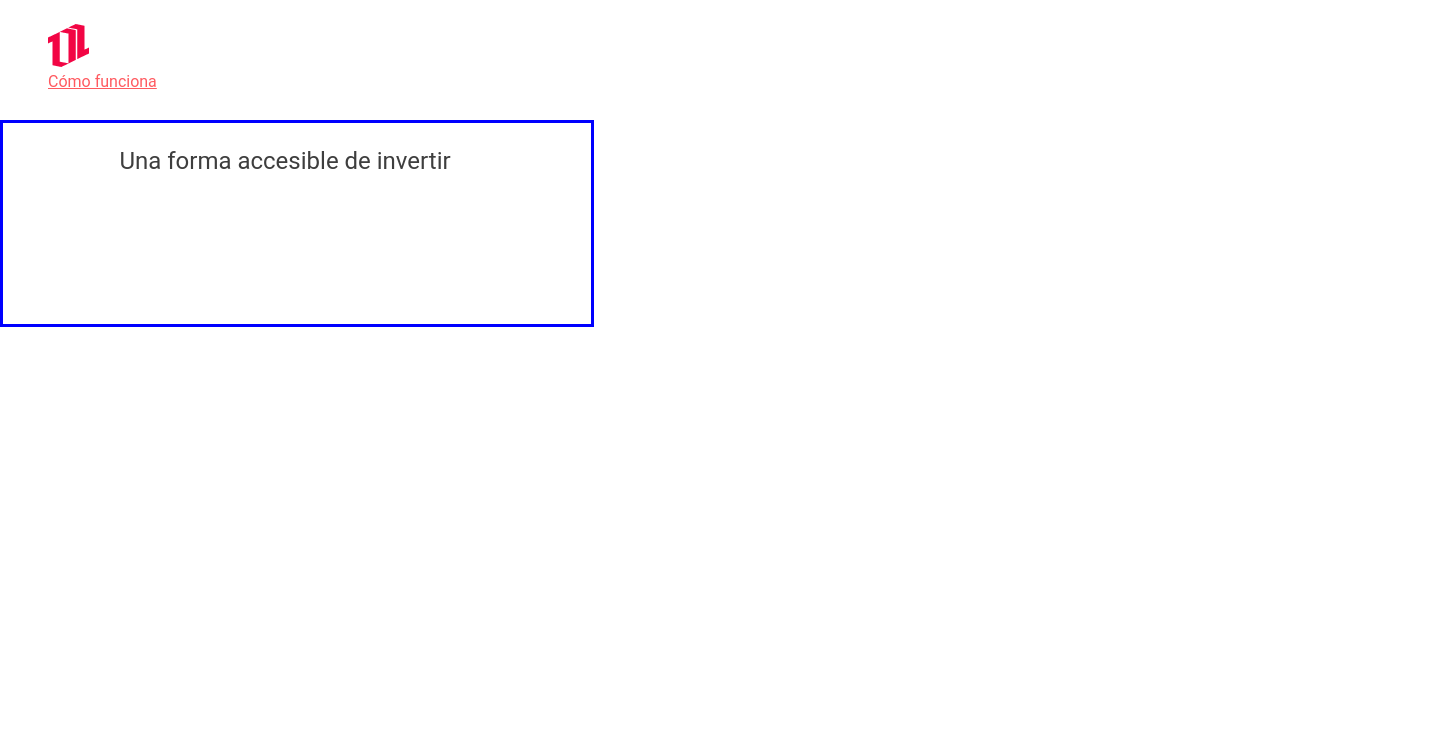
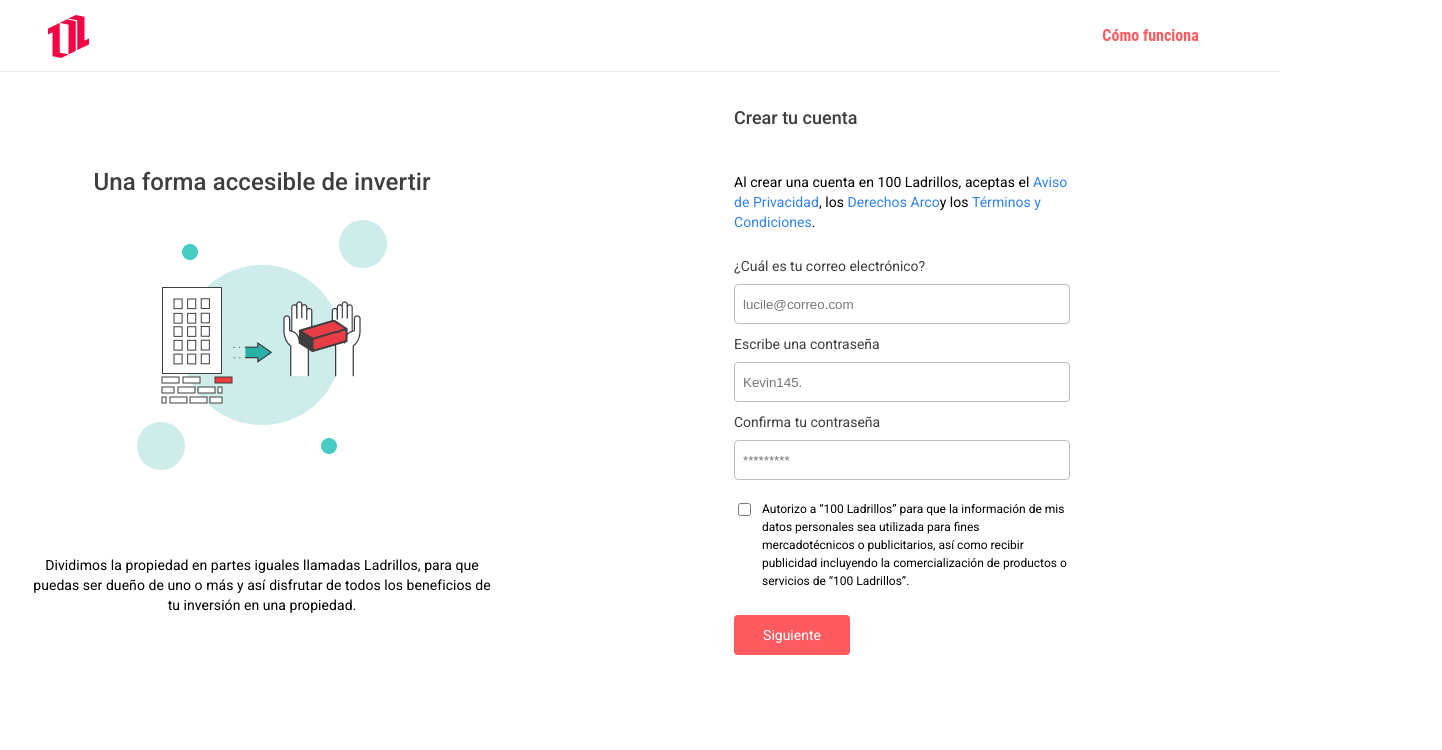
Before and after one commit to luisbanales/onboarding, a website built with Vite: page index.html in a window 1280 px wide. Shown: the whole page, 1442 px wide, since content can reach past the window. Built offline with nearby package versions, Linux system fonts and the light colour scheme.

Commit message:
add signup view layout and styles

```diff
--- a/index.html
+++ b/index.html
@@ -3,6 +3,9 @@
   <head>
     <meta charset="UTF-8" />
     <link rel="icon" type="image/svg+xml" href="/vite.svg" />
+    <link rel="preconnect" href="https://fonts.googleapis.com">
+    <link rel="preconnect" href="https://fonts.gstatic.com" crossorigin>
+    <link href="https://fonts.googleapis.com/css2?family=Roboto:ital,wght@0,100..900;1,100..900&display=swap" rel="stylesheet">
     <meta name="viewport" content="width=device-width, initial-scale=1.0" />
     <title>onboarding</title>
   </head>
--- a/src/Signup/signup.js
+++ b/src/Signup/signup.js
@@ -1,12 +1,59 @@
 import './signupStyle.css'
+import gruopImg from '/Group1670.png'
 
 const signup = () => {
   return (`
-    <div>
-      <div id="copy">
-        <p id="copyTitle">Una forma accesible de invertir</p>
+    <div id="layout">
+      <div id="copyBackground">
+        <p class="copyTitle">Una forma accesible de invertir</p>
+        <div>
+          <img src="${gruopImg}" class="gruopImg" alt="gruopImg" />
+        </div>
+        <div id="textCopy">
+          <p id="text">Dividimos la propiedad en partes iguales llamadas Ladrillos,
+            para que puedas ser dueño de uno o más y así disfrutar de todos
+            los beneficios de tu inversión en una propiedad.
+          </p>
+        </div>
       </div>
-      <div></div>
+
+      <div id="formsLayout">
+        <div class=content>
+          <p class="subtitle">Crear tu cuenta</p>
+
+          <div class="text">
+            <p>Al crear una cuenta en 100 Ladrillos, aceptas el
+              <a class="link" href="">Aviso de Privacidad</a>, los
+              <a class="link" href="">Derechos Arco</a>y los
+              <a class="link" href="">Términos y Condiciones</a>.
+            </p>
+          </div>
+
+          <div class="field">
+            <label for="email" class="label">¿Cuál es tu correo electrónico?</label>
+            <input id="email" class="input" placeholder="lucile@correo.com">
+          </div>
+
+          <div class="field">
+            <label for="password" class="label">Escribe una contraseña</label>
+            <input id="password" class="input" placeholder="Kevin145.">
+          </div>
+
+          <div class="field">
+            <label for="confirmPass" class="label">Confirma tu contraseña</label>
+            <input id="confirmPass" class="input" placeholder="*********">
+          </div>
+
+          <label class="checkbox">
+            <input type="checkbox">
+            Autorizo a “100 Ladrillos” para que la información de mis datos personales
+            sea utilizada para fines mercadotécnicos o publicitarios, así como recibir
+            publicidad incluyendo la comercialización de productos o servicios de “100 Ladrillos”.
+          </label>
+
+          <button class="btn">Siguiente</button>
+        </div>
+      </div>
     </div>
 `);
 };
--- a/src/Signup/signupStyle.css
+++ b/src/Signup/signupStyle.css
@@ -1,22 +1,136 @@
-h1 {
-  color: brown;
+#layout {
+  display: flex;
 }
 
-#copy {
-width: 524px;
-height: 201px;
-top: 72px;
-padding-left: 32px;
-padding-right: 32px;
-border: solid blue;
+#copyBackground {
+  width: 524px;
+  height: 603px;
+  display: flex;
+  flex-direction: column;
+  align-items: center;
+  padding-top: 72px;
 }
 
-#copyTitle {
-  font-family: Roboto;
+.copyTitle {
+  font-family: 'Roboto', sans-serif;
   font-size: 24px;
-  width: 500px;
+  font-weight: 500;
   line-height: 28px;
-  letter-spacing: 0.4%;
+  letter-spacing: 0.004em;
   text-align: center;
   color: #3e3e3e;
+  padding: 0 32px;
 }
+
+#textCopy {
+  height: 201px;
+  display: flex;
+  align-items: center;
+  justify-content: center;
+  gap: 10px;
+  padding: 10px 32px;
+}
+
+#text {
+  font-family: 'Roboto', sans-serif;
+  font-weight: 400;
+  font-size: 14px;
+  line-height: 20px;
+  letter-spacing: 0.004em;
+  text-align: center;
+}
+
+.gruopImg {
+  width: 250px;
+  height: 250px;
+}
+
+#formsLayout {
+  flex: 1;
+  padding-top: 16px;
+  display: flex;
+  justify-content: center;
+}
+
+.content {
+  display: flex;
+  flex-direction: column;
+  max-width: 336px;
+  gap: 10px;
+}
+
+.subtitle {
+  font-family: 'Roboto', sans-serif;
+  font-weight: 500;
+  font-size: 18px;
+  line-height: 24px;
+  letter-spacing: 0;
+  color:#3E3E3E;
+}
+
+.text {
+  font-family: 'Roboto', sans-serif;
+  font-weight: 400;
+  font-size: 14px;
+  line-height: 20px;
+  letter-spacing: 0.004em;
+}
+
+.link {
+  color: #2F80ED;
+  text-decoration: none;
+}
+
+.label {
+  font-family: 'Roboto', sans-serif;
+  font-weight: 400;
+  font-size: 14px;
+  line-height: 20px;
+  letter-spacing: 0;
+  color:#3E3E3E;
+}
+
+.field {
+  display: flex;
+  flex-direction: column;
+  gap: 8px;
+}
+
+.input {
+  width: 336px;
+  height: 40px;
+  box-sizing: border-box;
+  border-radius: 4px;
+  border: 1px solid #BDBCBC;
+  padding: 10px 8px;
+}
+
+.checkbox {
+  display: flex;
+  align-items:start;
+  font-family: 'Roboto', sans-serif;
+  font-weight: 400;
+  font-size: 12px;
+  line-height: 18px;
+  letter-spacing: 0;
+  gap: 8px;
+  margin-top: 10px;
+}
+
+.btn {
+  margin-top: 15px;
+  width: 116px;
+  height: 40px;
+  background: #FF5A60;
+  border-radius: 4px;
+  border: 1px solid transparent;
+  padding: 10px 24px;
+  cursor: pointer;
+
+  display: flex;
+  justify-content: center;
+  align-items: center;
+  color: white;
+  font-family: 'Roboto', sans-serif;
+  font-size: 14px;
+}
--- a/src/main.js
+++ b/src/main.js
@@ -1,5 +1,4 @@
 import './style.css'
-import javascriptLogo from './javascript.svg'
 import Logo from '/Principal.png'
 import { setupCounter } from './counter.js'
 import signup from './Signup/signup.js'
@@ -8,8 +7,10 @@ document.querySelector('#app').innerHTML = `
   <div>
     <nav>
       <img src="${Logo}" class="logo" alt="logo" />
-      <div>
-        <a href=''>Cómo funciona</a>
+      <div id="seccionMenu">
+        <div id="linkHowToFuntion">
+          <a class="linkText" href="">Cómo funciona</a>
+        </div>
       </div>
     </nav>
     ${signup()}
--- a/src/style.css
+++ b/src/style.css
@@ -1,110 +1,49 @@
-/* :root {
-  font-family: system-ui, Avenir, Helvetica, Arial, sans-serif;
-  line-height: 1.5;
-  font-weight: 400;
-
-  color-scheme: light dark;
-  color: rgba(255, 255, 255, 0.87);
-  background-color: #242424;
-
-  font-synthesis: none;
-  text-rendering: optimizeLegibility;
-  -webkit-font-smoothing: antialiased;
-  -moz-osx-font-smoothing: grayscale;
-}
-
-a:hover {
-  color: #535bf2;
-} */
-
 body {
-  margin: 0;
-  padding: 0;
   width: 100%;
-  min-height: 100vh;
+  padding: 0%;
+  margin: 0%;
 }
 
 nav {
-  width: 1370px;
   height: 72px;
-  padding-top: 24px;
-  padding-bottom: 24px;
-  padding-left: 48px;
-  padding-right: 24px;
+  display: flex;
+  align-items: center;
   gap: 153px;
-  ;
+  box-shadow: 0 -1px 0 0 #EAEAEA inset;
 }
 
 .logo {
   width: 41px;
   height: 43px;
+  padding-left: 48px;
 }
 
-a {
-  font-weight: 700px;
+.linkText {
+  font-family: 'Roboto Condensed', sans-serif;
+  font-weight: 700;
   font-size: 16px;
   line-height: 22px;
-  letter-spacing: 0%;
+  letter-spacing: 0;
   text-align: center;
   color: #ff5a60;
-  font-family: Roboto, Condensed;
+  text-decoration: none;
 }
 
-/* h1 {
-  font-size: 3.2em;
-  line-height: 1.1;
+#seccionMenu {
+  width: 80%;
+  height: 87px;
+  padding: 16px;
+  display: flex;
+  justify-content: flex-end;
+  align-items: center;
 }
 
-#app {
-  max-width: 1280px;
-  margin: 0 auto;
-  padding: 2rem;
-  text-align: center;
+#linkHowToFuntion {
+  padding: 10px 32px;
+  border-radius: 4px;
+  width: 163px;
+  height: 48px;
+  display: flex;
+  align-items: center;
+  justify-content: center;
 }
-
-.logo:hover {
-  filter: drop-shadow(0 0 2em #646cffaa);
-}
-.logo.vanilla:hover {
-  filter: drop-shadow(0 0 2em #f7df1eaa);
-}
-
-.card {
-  padding: 2em;
-}
-
-.read-the-docs {
-  color: #888;
-}
-
-button {
-  border-radius: 8px;
-  border: 1px solid transparent;
-  padding: 0.6em 1.2em;
-  font-size: 1em;
-  font-weight: 500;
-  font-family: inherit;
-  background-color: #1a1a1a;
-  cursor: pointer;
-  transition: border-color 0.25s;
-}
-button:hover {
-  border-color: #646cff;
-}
-button:focus,
-button:focus-visible {
-  outline: 4px auto -webkit-focus-ring-color;
-}
-
-@media (prefers-color-scheme: light) {
-  :root {
-    color: #213547;
-    background-color: #ffffff;
-  }
-  a:hover {
-    color: #747bff;
-  }
-  button {
-    background-color: #f9f9f9;
-  }
-} */
```
Also changed, not shown: public/Group1670.png (added).
